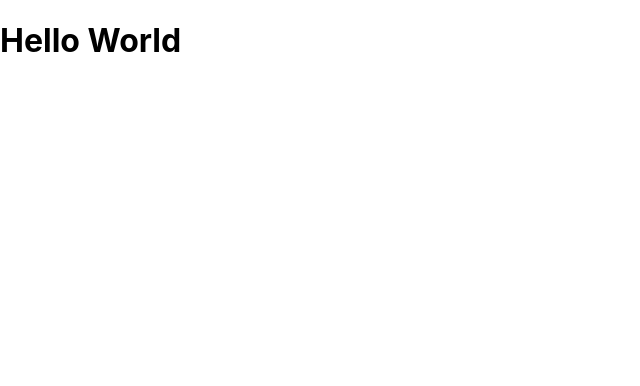
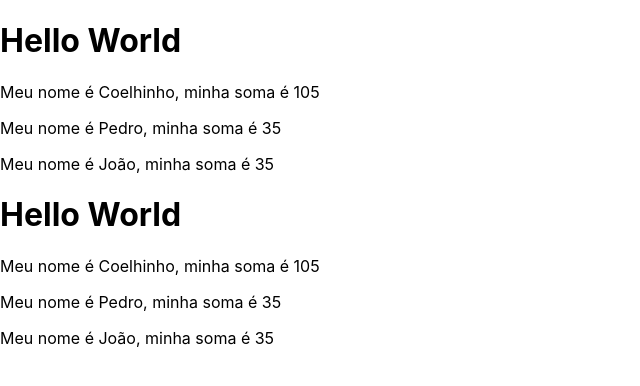
Before and after one commit to pedrocosta99/React, a React (Create React App) app in the folder OneBitCode/my-first-app/: page / in a window 1280 px wide. Shown: the top 386 px of the page, without its empty margins (0-640 px from the left). Built offline with nearby package versions, Linux system fonts and the light colour scheme.

Commit message:
simple component with props

```diff
--- a/OneBitCode/my-first-app/src/App.js
+++ b/OneBitCode/my-first-app/src/App.js
@@ -1,12 +1,11 @@
-
-function HelloWorld() {
-  return <h1>Hello World</h1>
-}
+import HelloWorld from "./Components/Hello";
 
 function App() {
   return (
     <div>
       <HelloWorld/>
+      <HelloWorld/>
+
     </div>
   );
 }
--- /dev/null
+++ b/OneBitCode/my-first-app/src/Components/Hello.js
@@ -0,0 +1,11 @@
+import Coelhinho from "./lorem"
+
+
+export default function HelloWorld() {
+  return <div>
+    <h1>Hello World</h1>
+    <Coelhinho num1="10" num2="5" name="Coelhinho"/>
+    <Coelhinho num1="3" num2="5" name="Pedro"/>
+    <Coelhinho num1="3" num2="5" name="João"/>
+  </div>
+}
--- /dev/null
+++ b/OneBitCode/my-first-app/src/Components/lorem.js
@@ -0,0 +1,13 @@
+
+const soma = (a,b) => {
+  return a+b
+}
+
+function Coelhinho(props) {
+  return <p>
+    Meu nome é {props.name}, minha soma é {soma(props.num1, props.num2)}
+  </p>
+}
+
+
+export default Coelhinho
```
Also changed, not shown: OneBitCode/my-first-app/src/setupTests.js (deleted, +0 -5 lines), OneBitCode/my-first-app/src/logo.svg (deleted), 1 other file (tests, documents, lock files or other folders).
